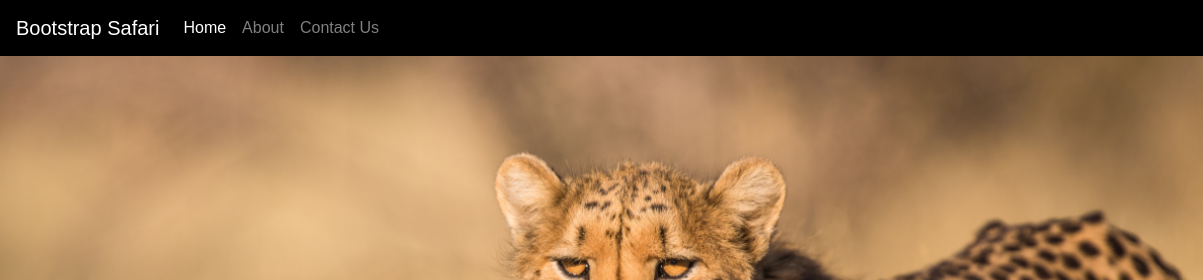
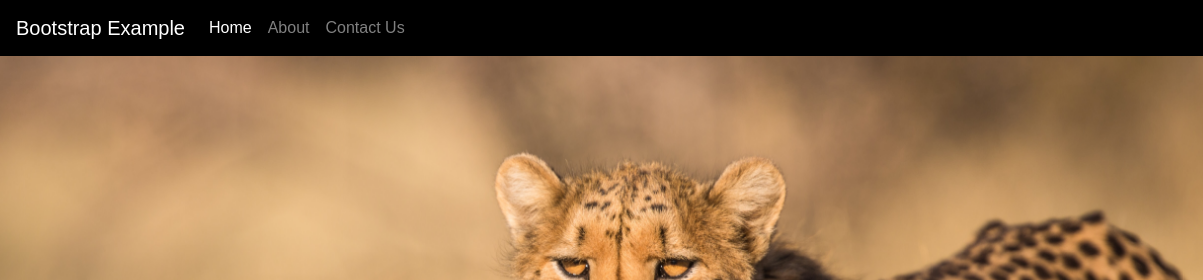
Before and after one commit to KatieG94/Example, a plain HTML site: page index.html in a window 1280 px wide. Shown: the top 280 px of the page, 0-1203 px from the left. Drawn offline with nearby package versions, Linux system fonts and the light colour scheme.

Commit message:
Update index.html

```diff
--- a/index.html
+++ b/index.html
@@ -16,7 +16,7 @@
     <body>
         <!---Navbar -->
         <nav class="navbar fixed-top navbar-expand-lg navbar-dark" style="background-color:black">
-            <a class="navbar-brand" href="#">Bootstrap Safari</a>
+            <a class="navbar-brand" href="#">Bootstrap Example</a>
             <button class="navbar-toggler" type="button" data-toggle="collapse" data-target="#navbarNav" aria-controls="navbarNav" aria-expanded="false" aria-label="Toggle navigation">
               <span class="navbar-toggler-icon"></span>
             </button>
```
